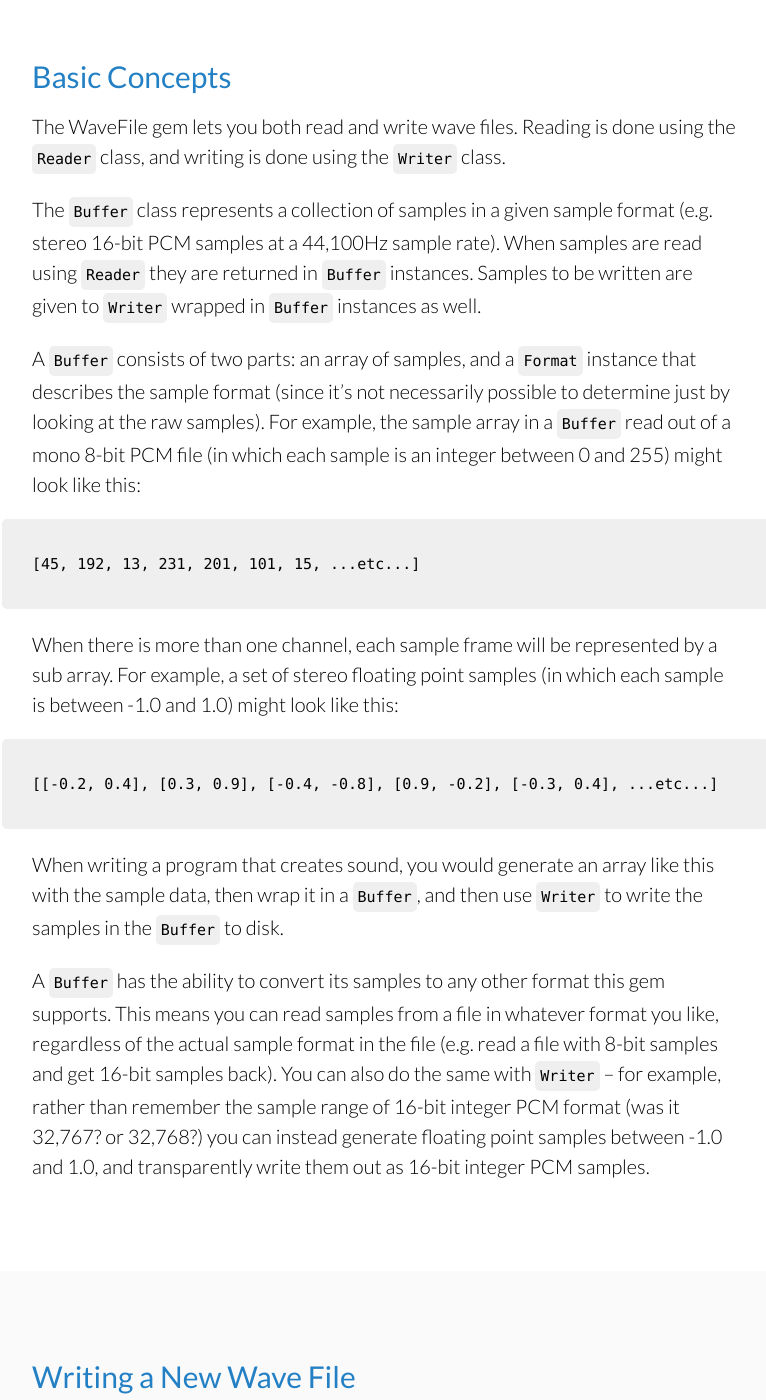
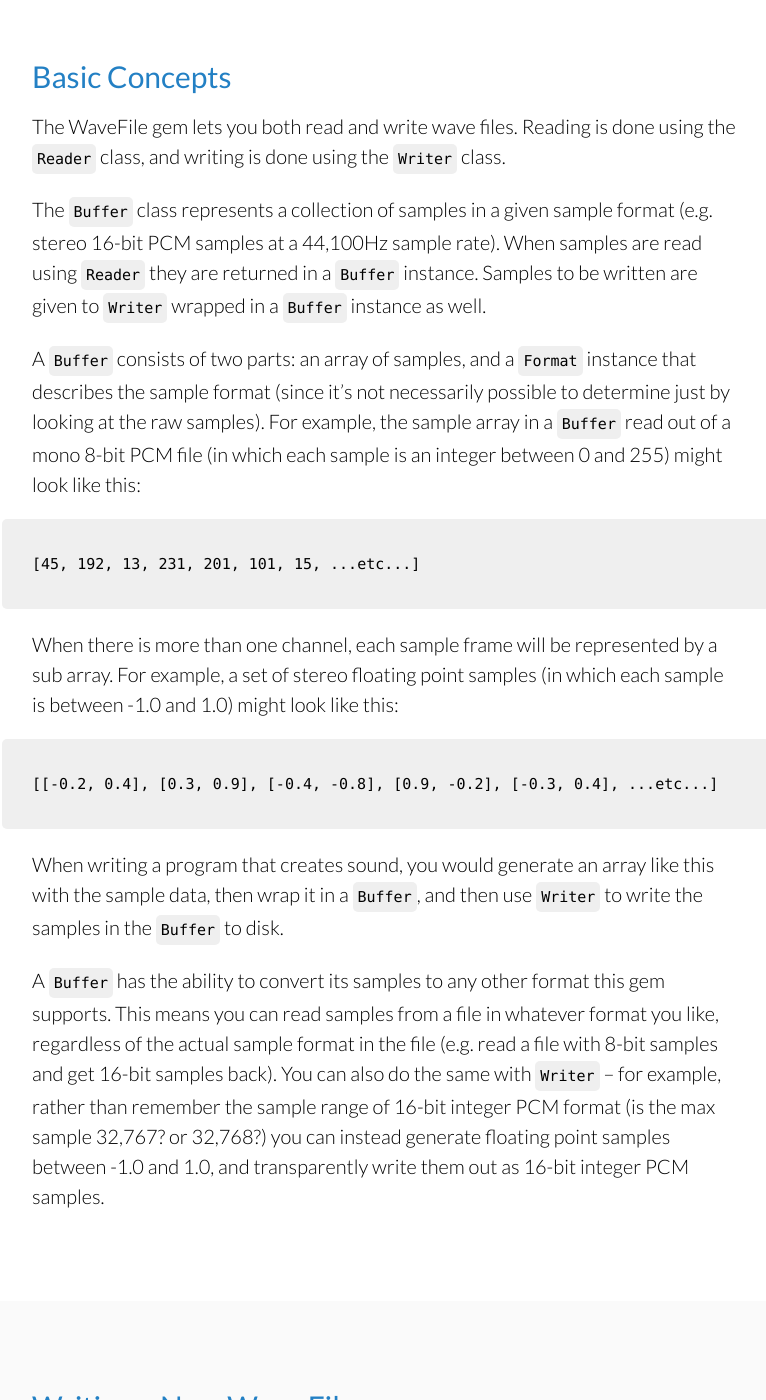
Before and after one commit to jstrait/wavefile, a Jekyll site: the page built from getting_started.html, in a window 1280 px wide and 1400 px high, scrolled down 509 px. Shown: the whole window, without its empty margins (254-1020 px from the left). Built offline with Jekyll 4.4.1, drawn with Linux system fonts in a browser that asks for light colours; some web fonts are replaced; some of the changed text lies outside the part shown.

Commit message:
Small writing improvements on tutorial page

```diff
--- a/getting_started.html
+++ b/getting_started.html
@@ -11,13 +11,13 @@ id: tutorial
 <div class="section section-tall bg-white">
   <h2>Basic Concepts</h2>
   <p>The WaveFile gem lets you both read and write wave files. Reading is done using the <code>Reader</code> class, and writing is done using the <code>Writer</code> class.</p>
-  <p>The <code>Buffer</code> class represents a collection of samples in a given sample format (e.g. stereo 16-bit PCM samples at a 44,100Hz sample rate). When samples are read using <code>Reader</code> they are returned in <code>Buffer</code> instances. Samples to be written are given to <code>Writer</code> wrapped in <code>Buffer</code> instances as well.</p>
+  <p>The <code>Buffer</code> class represents a collection of samples in a given sample format (e.g. stereo 16-bit PCM samples at a 44,100Hz sample rate). When samples are read using <code>Reader</code> they are returned in a <code>Buffer</code> instance. Samples to be written are given to <code>Writer</code> wrapped in a <code>Buffer</code> instance as well.</p>
   <p>A <code>Buffer</code> consists of two parts: an array of samples, and a <code>Format</code> instance that describes the sample format (since it&rsquo;s not necessarily possible to determine just by looking at the raw samples). For example, the sample array in a <code>Buffer</code> read out of a mono 8-bit PCM file (in which each sample is an integer between 0 and 255) might look like this:</p>
   {% highlight ruby %}[45, 192, 13, 231, 201, 101, 15, ...etc...]{% endhighlight %}
   <p>When there is more than one channel, each sample frame will be represented by a sub array. For example, a set of stereo floating point samples (in which each sample is between -1.0 and 1.0) might look like this:</p>
   {% highlight ruby %}[[-0.2, 0.4], [0.3, 0.9], [-0.4, -0.8], [0.9, -0.2], [-0.3, 0.4], ...etc...]{% endhighlight %}
   <p>When writing a program that creates sound, you would generate an array like this with the sample data, then wrap it in a <code>Buffer</code>, and then use <code>Writer</code> to write the samples in the <code>Buffer</code> to disk.</p>
-  <p>A <code>Buffer</code> has the ability to convert its samples to any other format this gem supports. This means you can read samples from a file in whatever format you like, regardless of the actual sample format in the file (e.g. read a file with 8-bit samples and get 16-bit samples back). You can also do the same with <code>Writer</code> &ndash; for example, rather than remember the sample range of 16-bit integer PCM format (was it 32,767? or 32,768?) you can instead generate floating point samples between -1.0 and 1.0, and transparently write them out as 16-bit integer PCM samples.</p>
+  <p>A <code>Buffer</code> has the ability to convert its samples to any other format this gem supports. This means you can read samples from a file in whatever format you like, regardless of the actual sample format in the file (e.g. read a file with 8-bit samples and get 16-bit samples back). You can also do the same with <code>Writer</code> &ndash; for example, rather than remember the sample range of 16-bit integer PCM format (is the max sample 32,767? or 32,768?) you can instead generate floating point samples between -1.0 and 1.0, and transparently write them out as 16-bit integer PCM samples.</p>
 </div>
 <div class="section section-tall">
   <h2>Writing a New Wave File</h2>
```
Also changed, not shown: other parts of getting_started.html (+2 -2 lines).
